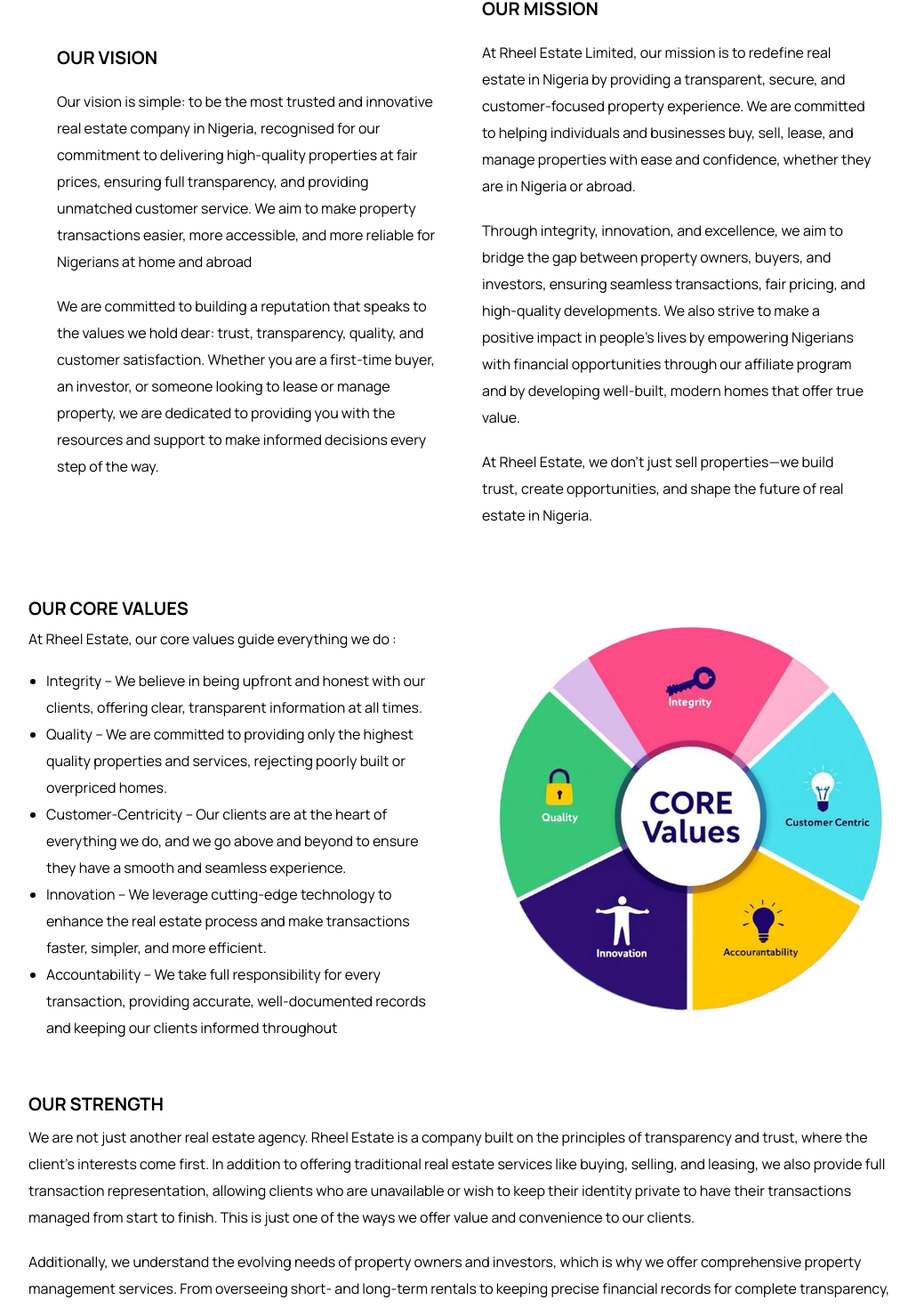
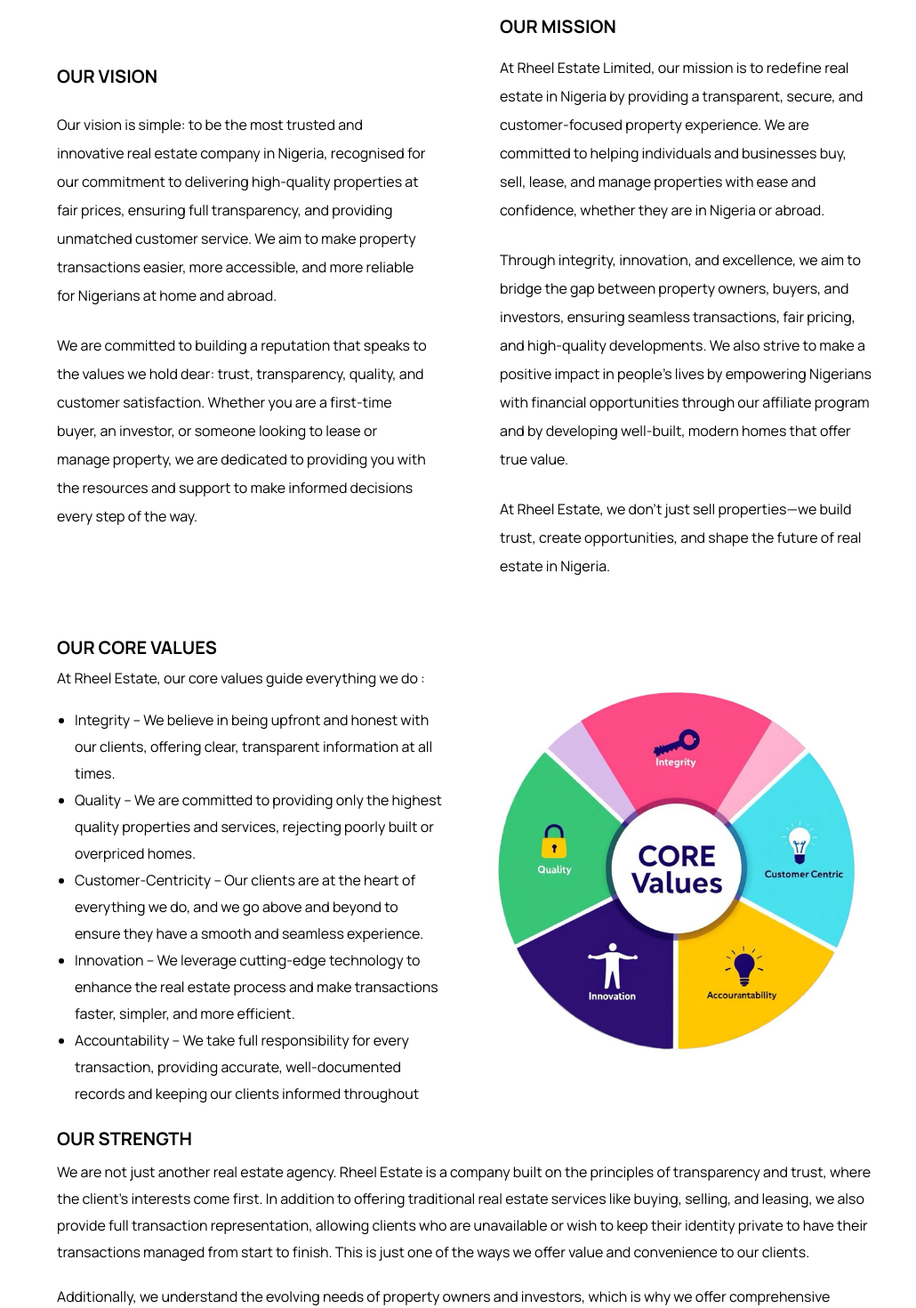
Before and after one commit to OgheneDev/rheel-main, a Next.js app: page /about in a window 1280 px wide. Shown: the part 1956-3426 px from the top of the page at 89% size, without its empty margins (118-1148 px from the left). Built offline with nearby package versions, Linux system fonts and the light colour scheme.

Commit message:
about us page

```diff
--- a/app/components/about/CoreValues.tsx
+++ b/app/components/about/CoreValues.tsx
@@ -2,7 +2,7 @@
 
 const CoreValues = () => {
   return (
-    <div className='flex flex-col md:flex-row gap-5 md:gap-10 justify-center items-center  pb-5'>
+    <div className='flex flex-col md:flex-row gap-5 md:gap-10 justify-center items-center md:px-8  pb-5'>
         <div className="text-container flex-1">
             <h3 className='uppercase font-bold text-xl mb-2'>Our Core Values</h3>
             <p className="mb-5">At Rheel Estate, our core values guide everything we do :</p>
--- a/app/components/about/MissionAndVision.tsx
+++ b/app/components/about/MissionAndVision.tsx
@@ -1,19 +1,31 @@
-
-
 const MissionAndVision = () => {
   return (
-    <div className="flex flex-col md:flex-row gap-5 md:gap-10 justify-center items-center md:px-8  pb-10">
-        <div id="mission" className="vision space-y-5 flex-1">
-            <h3 className="uppercase text-xl font-bold">Our Vision</h3>
-            <p className="leading-7.5">Our vision is simple: to be the most trusted and innovative real estate company in Nigeria, recognised for our commitment to delivering high-quality properties at fair prices, ensuring full transparency, and providing unmatched customer service. We aim to make property transactions easier, more accessible, and more reliable for Nigerians at home and abroad</p>
-            <p className="leading-7.5">We are committed to building a reputation that speaks to the values we hold dear: trust, transparency, quality, and customer satisfaction. Whether you are a first-time buyer, an investor, or someone looking to lease or manage property, we are dedicated to providing you with the resources and support to make informed decisions every step of the way.</p>
+    <div className="flex flex-col md:flex-row gap-10 md:gap-20 items-center justify-between max-w-7xl mx-auto px-4 md:px-8 pb-10 md:pb-15">
+      <div id="vision" className="vision space-y-6 w-full md:w-1/2">
+        <h3 className="uppercase text-xl font-bold">Our Vision</h3>
+        <div className="space-y-6">
+          <p className="text-base leading-7.5 md:leading-8">
+            Our vision is simple: to be the most trusted and innovative real estate company in Nigeria, recognised for our commitment to delivering high-quality properties at fair prices, ensuring full transparency, and providing unmatched customer service. We aim to make property transactions easier, more accessible, and more reliable for Nigerians at home and abroad.
+          </p>
+          <p className="text-base leading-7.5 md:leading-8">
+            We are committed to building a reputation that speaks to the values we hold dear: trust, transparency, quality, and customer satisfaction. Whether you are a first-time buyer, an investor, or someone looking to lease or manage property, we are dedicated to providing you with the resources and support to make informed decisions every step of the way.
+          </p>
         </div>
-        <div id="vision" className="mission space-y-5 flex-1">
-            <h3 className="uppercase text-xl font-bold">Our Mission</h3>
-            <p className="leading-7.5">At Rheel Estate Limited, our mission is to redefine real estate in Nigeria by providing a transparent, secure, and customer-focused property experience. We are committed to helping individuals and businesses buy, sell, lease, and manage properties with ease and confidence, whether they are in Nigeria or abroad.</p>
-            <p className="leading-7.5">Through integrity, innovation, and excellence, we aim to bridge the gap between property owners, buyers, and investors, ensuring seamless transactions, fair pricing, and high-quality developments. We also strive to make a positive impact in people’s lives by empowering Nigerians with financial opportunities through our affiliate program and by developing well-built, modern homes that offer true value.</p>
-            <p className="leading-7.5">At Rheel Estate, we don’t just sell properties—we build trust, create opportunities, and shape the future of real estate in Nigeria.</p>
+      </div>
+      <div id="mission" className="mission space-y-4 w-full md:w-1/2">
+        <h3 className="uppercase text-xl font-bold">Our Mission</h3>
+        <div className="space-y-6">
+          <p className="text-base leading-7.5 md:leading-8">
+            At Rheel Estate Limited, our mission is to redefine real estate in Nigeria by providing a transparent, secure, and customer-focused property experience. We are committed to helping individuals and businesses buy, sell, lease, and manage properties with ease and confidence, whether they are in Nigeria or abroad.
+          </p>
+          <p className="text-base leading-7.5 md:leading-8">
+            Through integrity, innovation, and excellence, we aim to bridge the gap between property owners, buyers, and investors, ensuring seamless transactions, fair pricing, and high-quality developments. We also strive to make a positive impact in people's lives by empowering Nigerians with financial opportunities through our affiliate program and by developing well-built, modern homes that offer true value.
+          </p>
+          <p className="text-base leading-7.5 md:leading-8">
+            At Rheel Estate, we don't just sell properties—we build trust, create opportunities, and shape the future of real estate in Nigeria.
+          </p>
         </div>
+      </div>
     </div>
   )
 }
--- a/app/components/about/OurStory.tsx
+++ b/app/components/about/OurStory.tsx
@@ -2,7 +2,7 @@
 
 const OurStory = () => {
   return (
-    <div className='flex flex-col gap-8 md:flex-row w-full max-w-7xl mx-auto md:px-8 md:pb-10'>
+    <div className='flex flex-col gap-8 md:flex-row w-full max-w-7xl mx-auto md:px-8 md:pb-15'>
       <div className="image-container w-full md:w-1/2 h-full">
         <div className="relative w-full h-[555px]">
           <Image
--- a/app/components/about/Plans.tsx
+++ b/app/components/about/Plans.tsx
@@ -2,7 +2,7 @@
 
 const Plans = () => {
   return (
-    <div className='pb-8'>
+    <div className='pb-8 md:px-8'>
         <h3 className='text-xl font-bold uppercase mb-2'>Our Plans</h3>
         <div className="space-y-5">
             <p className='leading-7.5'>Rheel Estate is more than a business; it’s a commitment to changing the real estate landscape in Nigeria. As we continue to grow, we remain focused on improving the experience of every client we serve, and we aim to expand our footprint across Nigeria, creating a better, more accessible property market for all. We believe that our commitment to quality, ethical practices, and transparency will help build stronger communities, more satisfied homeowners, and a thriving real estate sector for the future.</p>
--- a/app/components/about/Strength.tsx
+++ b/app/components/about/Strength.tsx
@@ -2,8 +2,8 @@
 
 const Strength = () => {
   return (
-    <div className='pb-5'>
-        <h3 className='text-xl font-bold uppercase mb-2'>Our Strength</h3>
+    <div className='pb-5 md:px-8'>
+        <h3 className='text-xl font-bold uppercase mb-2 '>Our Strength</h3>
         <div className='space-y-5'>
             <p className='leading-7.5'>We are not just another real estate agency. Rheel Estate is a company built on the principles of transparency and trust, where the client’s interests come first. In addition to offering traditional real estate services like buying, selling, and leasing, we also provide full transaction representation, allowing clients who are unavailable or wish to keep their identity private to have their transactions managed from start to finish. This is just one of the ways we offer value and convenience to our clients.</p>
             <p className='leading-7.5'>Additionally, we understand the evolving needs of property owners and investors, which is why we offer comprehensive property management services. From overseeing short- and long-term rentals to keeping precise financial records for complete transparency, we are your dedicated partner in maintaining and maximizing your property’s potential</p>
```
